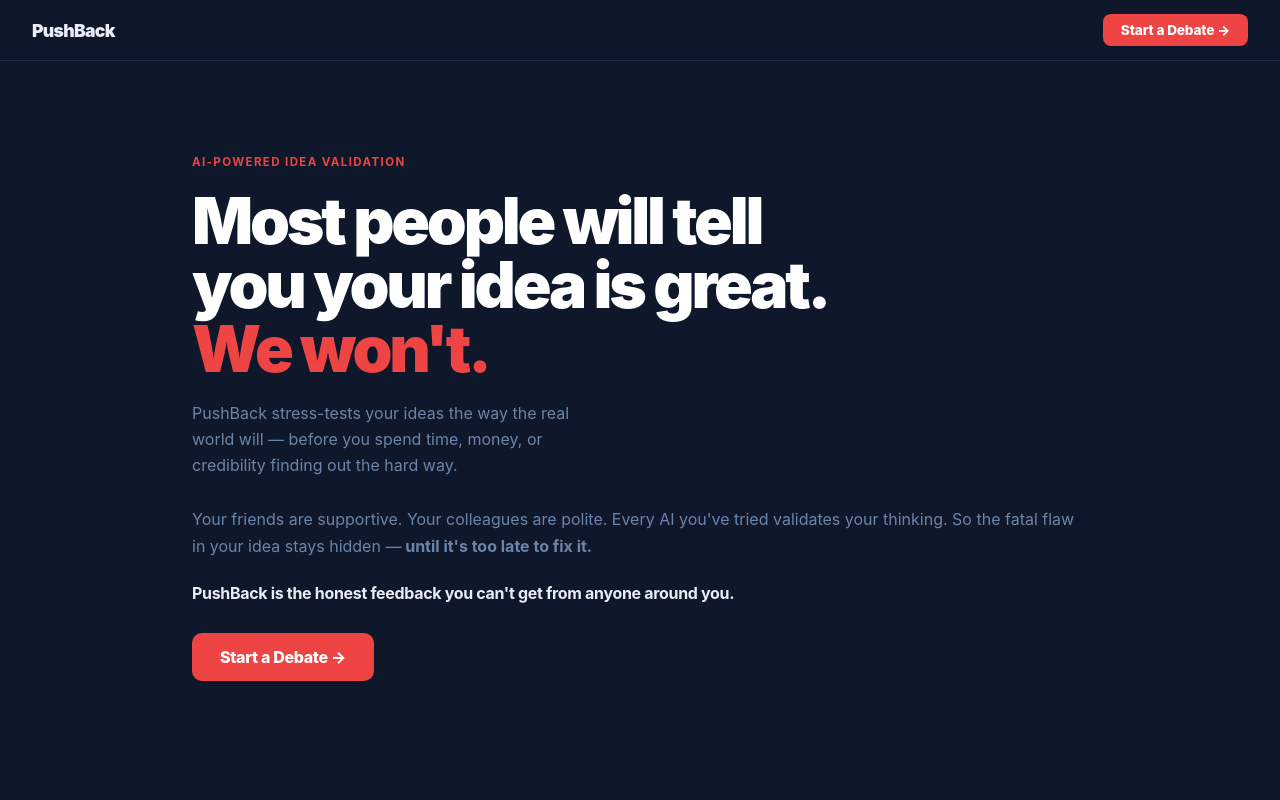
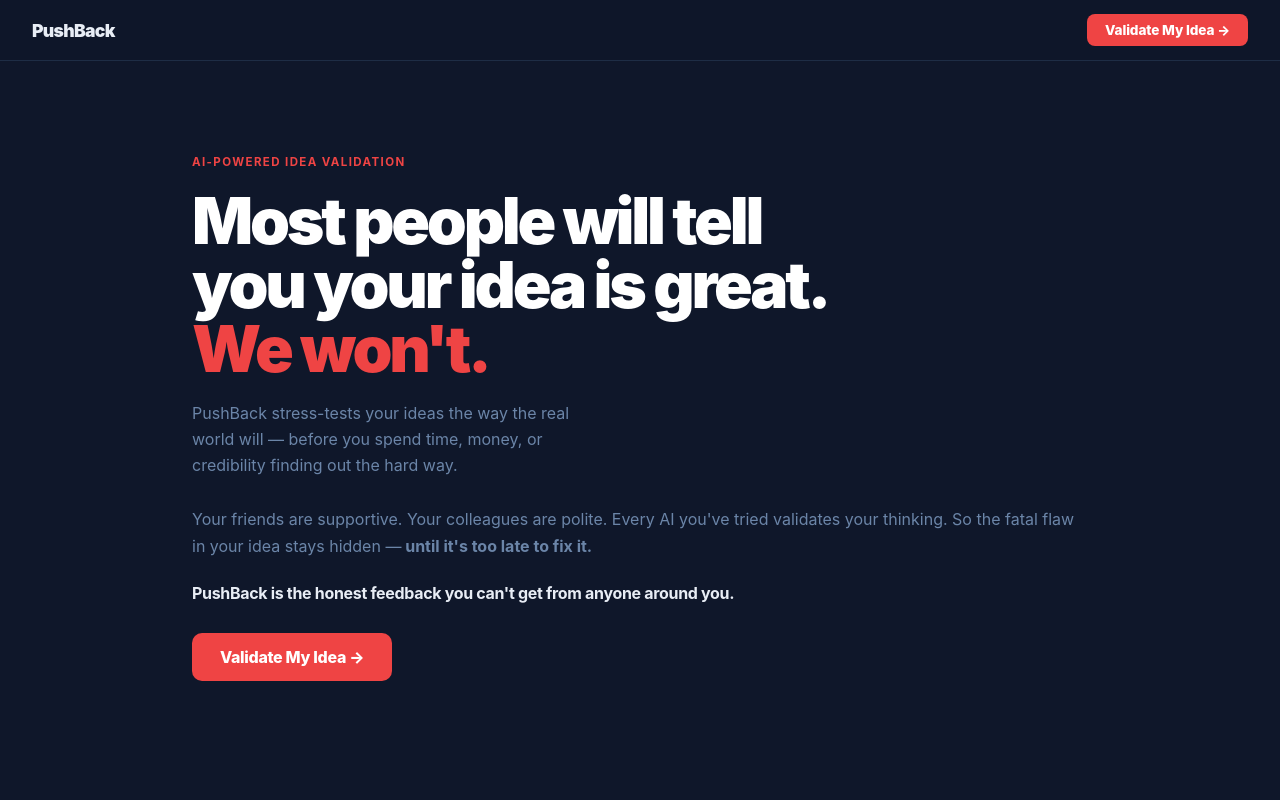
Before and after one commit to vettri-au/pushback, a React (Vite) app: page / in a window 1280 px wide. Shown: the top 800 px of the page. Built offline with nearby package versions, Linux system fonts and the light colour scheme.

Commit message:
Rename Stress Test to Validate My Idea, update CTA buttons

```diff
--- a/src/App.jsx
+++ b/src/App.jsx
@@ -9,7 +9,7 @@
   {
     id: 'stress-test',
     emoji: '🔨',
-    name: 'Stress Test',
+    name: 'Validate My Idea',
     tagline: 'Challenges your core assumptions',
     desc: 'Share your idea. Get its hidden assumptions torn apart — so you can rebuild it stronger.',
     inputLabel: 'Your idea',
@@ -196,7 +196,7 @@
       <nav className="lp-nav">
         <span className="lp-nav-brand">PushBack</span>
         <button className="lp-nav-cta" onClick={scrollToModes}>
-          Start a Debate →
+          Validate My Idea →
         </button>
       </nav>
 
@@ -218,7 +218,7 @@
           PushBack is the honest feedback you can't get from anyone around you.
         </p>
         <button className="lp-cta-btn" onClick={scrollToModes}>
-          Start a Debate →
+          Validate My Idea →
         </button>
       </section>
 
```
